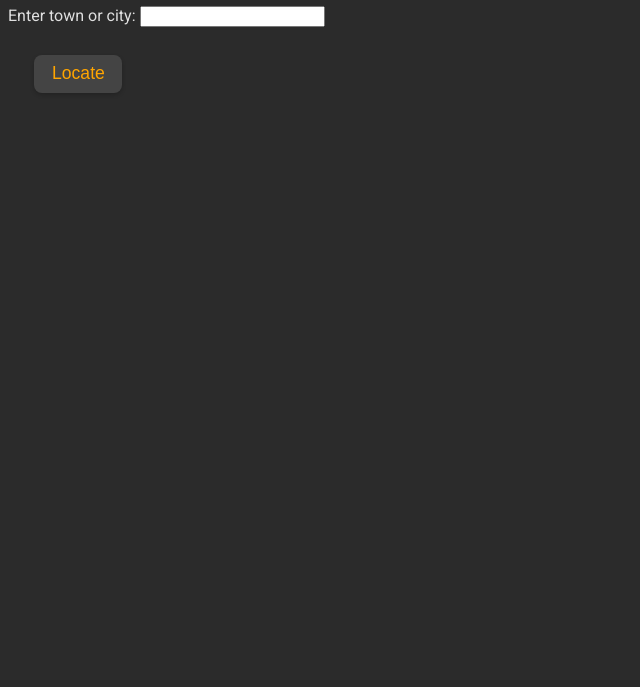
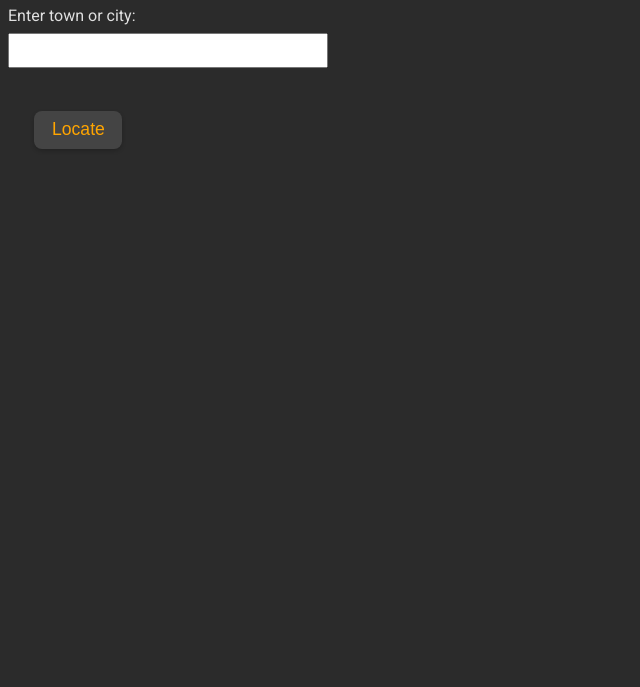
Before and after one commit to emen7/findparadise, a plain HTML site: page index.html in a window 1280 px wide. Shown: the part 113-800 px from the top of the page, without its empty margins (0-640 px from the left). Drawn offline with Linux system fonts and the light colour scheme.

Commit message:
space for text entry box

```diff
--- a/index.html
+++ b/index.html
@@ -113,6 +113,19 @@
                 padding: 0.5em;
             }
         }
+
+        /* Add spacing between label and input */
+        #paradiseForm label {
+            display: block;
+            margin-bottom: 8px;
+        }
+
+        #paradiseForm input {
+            width: 70%;
+            max-width: 300px;
+            padding: 8px;
+            margin-bottom: 15px;
+        }
     </style>
 </head>
 
```
